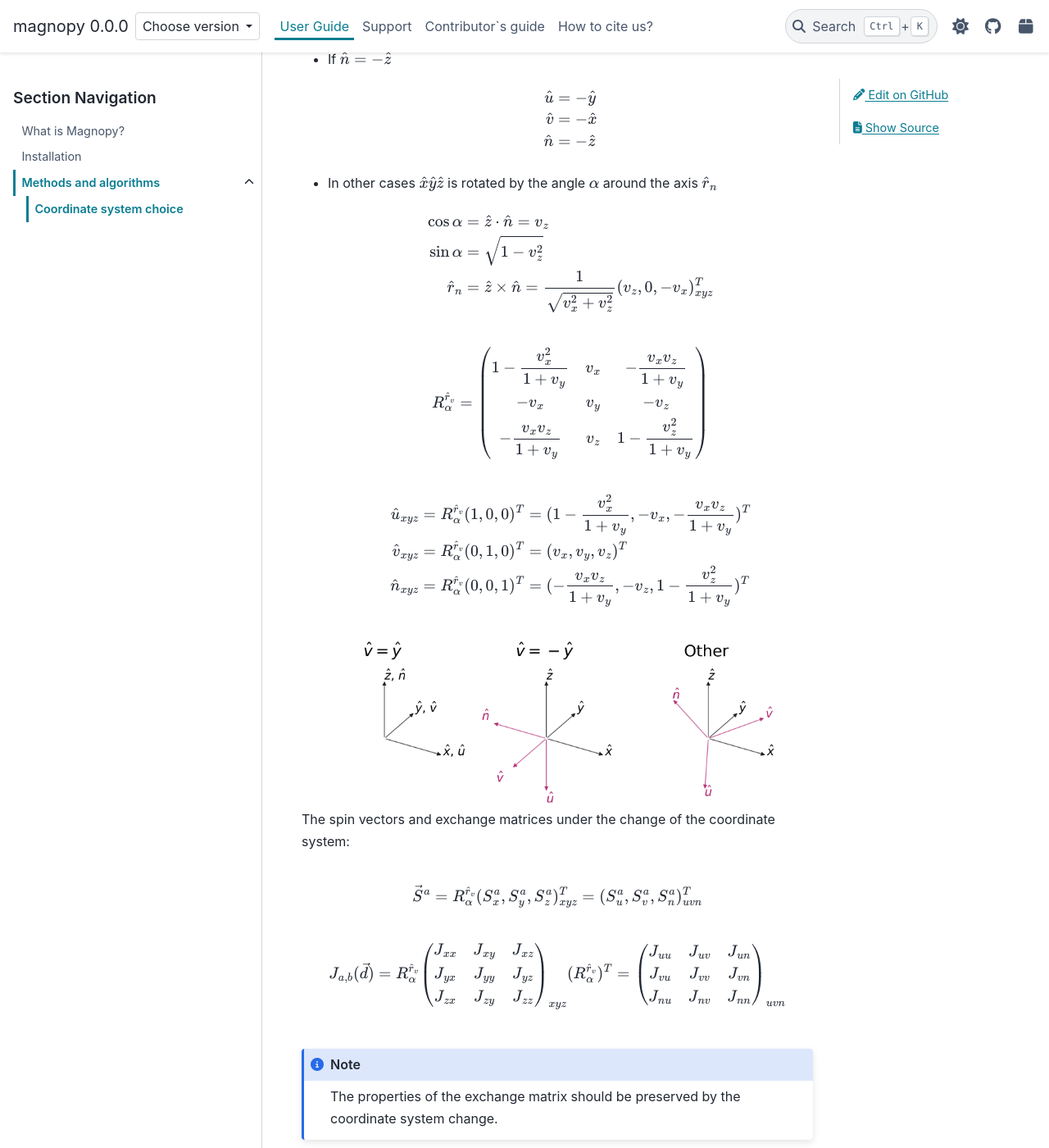
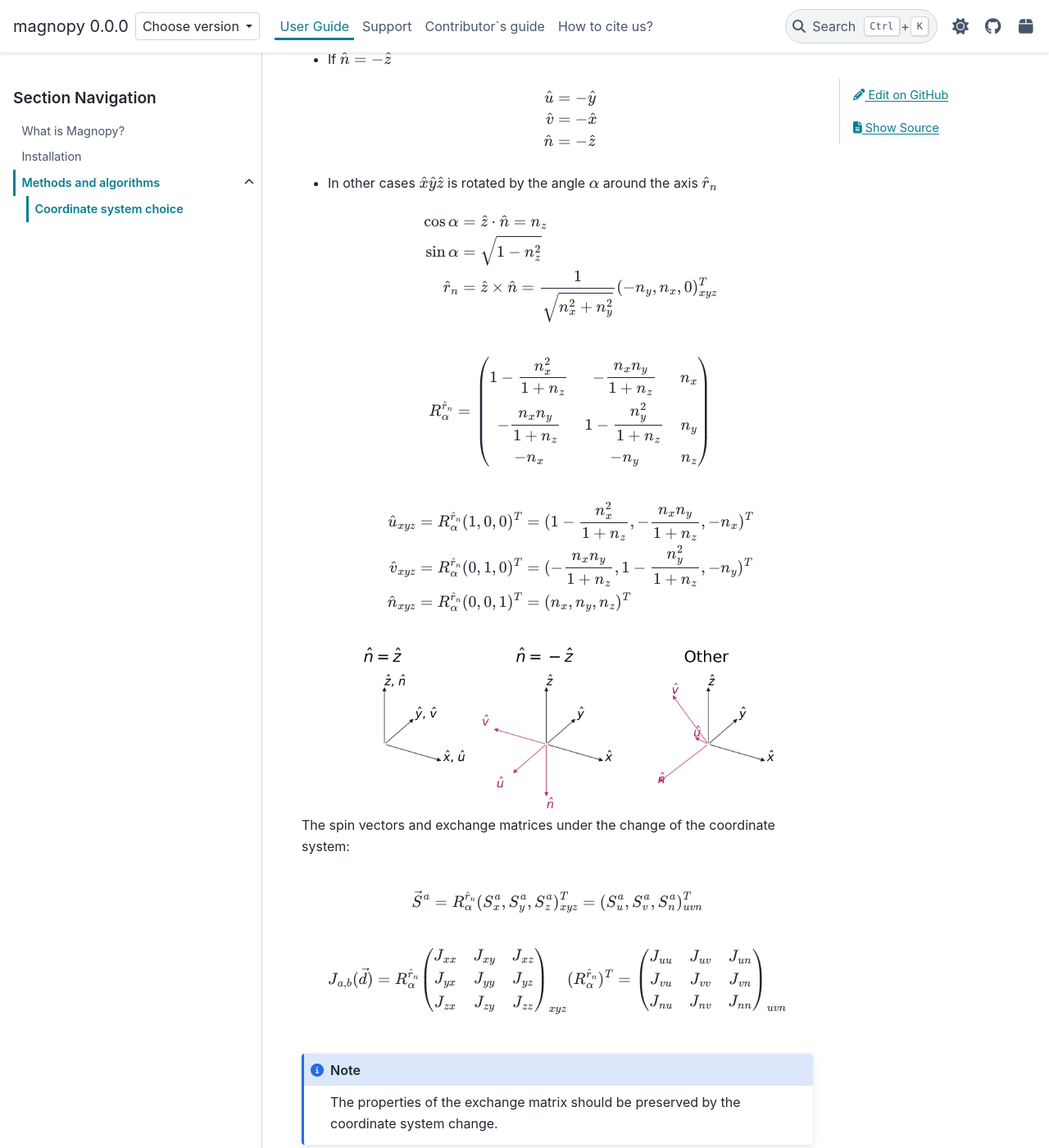
Before and after one commit to marcomarino123/magnopy, a Sphinx documentation site: the page built from docs/source/user-guide/methods/cs-choice.rst, in a window 1280 px wide and 1400 px high, scrolled down 1264 px. Shown: the whole window at 82% size. Built offline with Sphinx 7.4.7 and the PyData theme 0.15.4, drawn with Linux system fonts in a browser that asks for light colours.

Commit message:
In the process

```diff
--- a/docs/source/user-guide/methods/cs-choice.rst
+++ b/docs/source/user-guide/methods/cs-choice.rst
@@ -82,30 +82,30 @@ Where :math:`\hat{n}` is the global rotation axis and
   .. math::
 
       \begin{aligned}
-        \cos\alpha &= \hat{z}\cdot\hat{n} = v_z \\
-        \sin\alpha &= \sqrt{1 - v_z^2} \\
+        \cos\alpha &= \hat{z}\cdot\hat{n} = n_z \\
+        \sin\alpha &= \sqrt{1 - n_z^2} \\
         \hat{r}_n &= \hat{z}\times\hat{n} =
-        \dfrac{1}{\sqrt{v_x^2+v_z^2}}(v_z, 0, -v_x)_{xyz}^T \\
+        \dfrac{1}{\sqrt{n_x^2+n_y^2}}(-n_y, n_x, 0)_{xyz}^T \\
       \end{aligned}
 
   .. math::
 
-      R_{\alpha}^{\hat{r}_v} =
+      R_{\alpha}^{\hat{r}_n} =
       \begin{pmatrix}
-        1 - \dfrac{v_x^2}{1+v_y} & v_x & -\dfrac{v_xv_z}{1+v_y}   \\
-        -v_x                     & v_y & -v_z                     \\
-        -\dfrac{v_xv_z}{1+v_y}   & v_z & 1 - \dfrac{v_z^2}{1+v_y} \\
+        1 - \dfrac{n_x^2}{1+n_z} & -\dfrac{n_xn_y}{1+n_z}   & n_x  \\
+        -\dfrac{n_xn_y}{1+n_z}   & 1 - \dfrac{n_y^2}{1+n_z} & n_y  \\
+        -n_x                     & -n_y                     & n_z \\
       \end{pmatrix}
 
   .. math::
 
       \begin{aligned}
-        \hat{u}_{xyz} &= R_{\alpha}^{\hat{r}_v} (1,0,0)^T
-        = (1 - \dfrac{v_x^2}{1+v_y}, -v_x, -\dfrac{v_xv_z}{1+v_y})^T\\
-        \hat{v}_{xyz} &= R_{\alpha}^{\hat{r}_v} (0,1,0)^T
-        = (v_x, v_y, v_z)^T\\
-        \hat{n}_{xyz} &= R_{\alpha}^{\hat{r}_v} (0,0,1)^T
-        = (-\dfrac{v_xv_z}{1+v_y}, -v_z, 1 - \dfrac{v_z^2}{1+v_y})^T\\
+        \hat{u}_{xyz} &= R_{\alpha}^{\hat{r}_n} (1,0,0)^T
+        = (1 - \dfrac{n_x^2}{1+n_z}, -\dfrac{n_xn_y}{1+n_z}, -n_x)^T \\
+        \hat{v}_{xyz} &= R_{\alpha}^{\hat{r}_n} (0,1,0)^T
+        =  (-\dfrac{n_xn_y}{1+n_z}, 1 - \dfrac{n_y^2}{1+n_z}, -n_y)^T \\
+        \hat{n}_{xyz} &= R_{\alpha}^{\hat{r}_n} (0,0,1)^T
+        = (n_x, n_y, n_z)^T \\
       \end{aligned}
 
 .. image:: ../../../images/cs-choice.png
@@ -115,18 +115,18 @@ Where :math:`\hat{n}` is the global rotation axis and
 The spin vectors and exchange matrices under the change of the coordinate system:
 
 .. math::
-    \vec{S}^a = R_{\alpha}^{\hat{r}_v}(S_x^a, S_y^a, S_z^a)_{xyz}^T
+    \vec{S}^a = R_{\alpha}^{\hat{r}_n}(S_x^a, S_y^a, S_z^a)_{xyz}^T
     = (S_u^a, S_v^a, S_n^a)_{uvn}^T
 
 .. math::
 
     J_{a,b}(\vec{d})
-    = R_{\alpha}^{\hat{r}_v}
+    = R_{\alpha}^{\hat{r}_n}
     \begin{pmatrix}
         J_{xx} & J_{xy} & J_{xz} \\
         J_{yx} & J_{yy} & J_{yz} \\
         J_{zx} & J_{zy} & J_{zz}
-    \end{pmatrix}_{xyz} (R_{\alpha}^{\hat{r}_v})^T
+    \end{pmatrix}_{xyz} (R_{\alpha}^{\hat{r}_n})^T
     = \begin{pmatrix}
         J_{uu} & J_{uv} & J_{un} \\
         J_{vu} & J_{vv} & J_{vn} \\
```
Also changed, not shown: docs/images/scripts/cs-choice.py (+12 -12 lines), docs/images/cs-choice.png.
